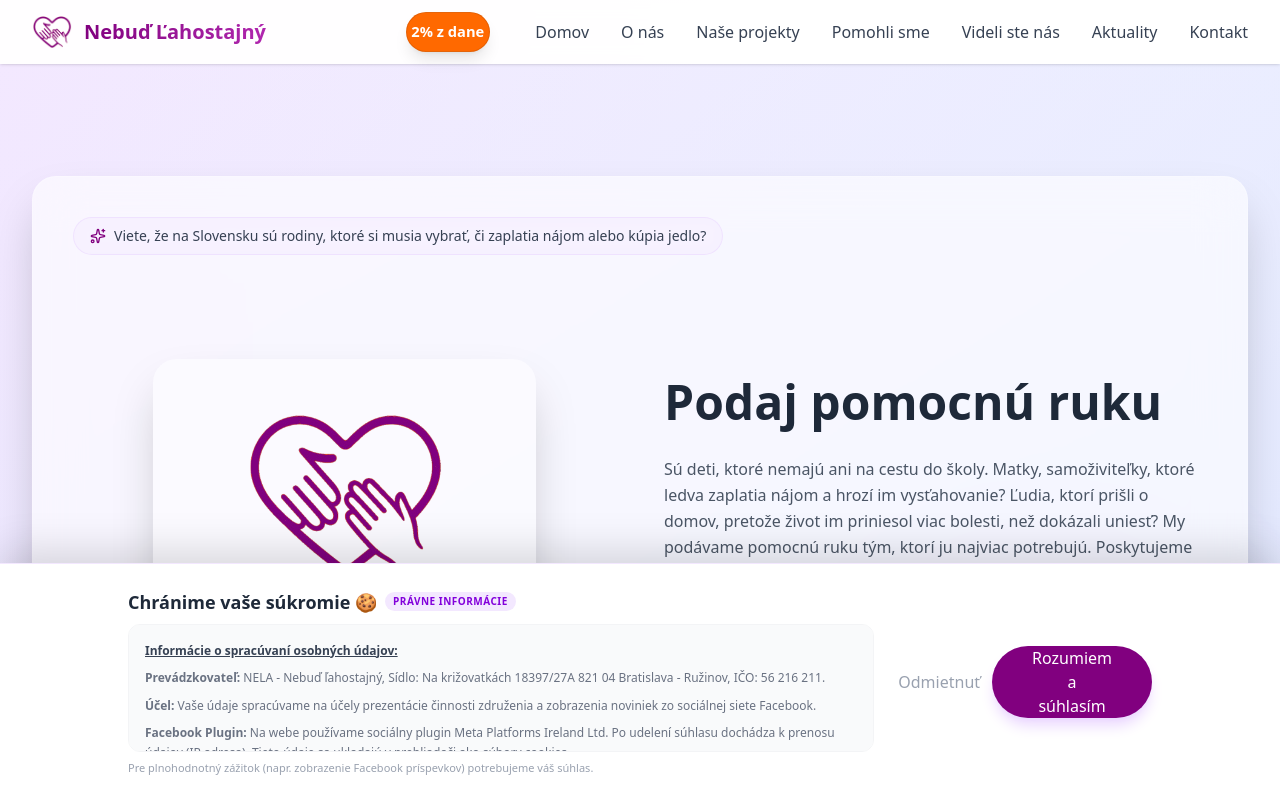
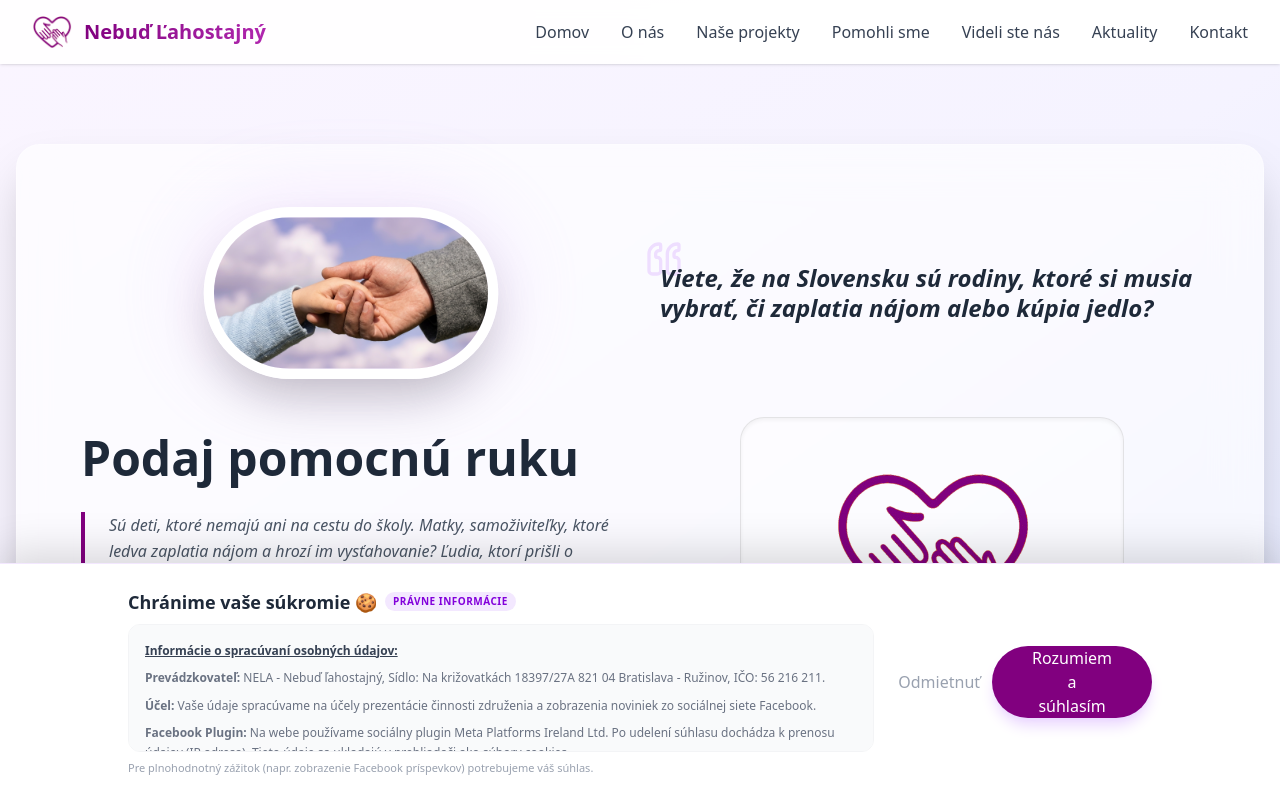
Before and after one commit to MichalB320/NL, a React (Vite) app in the folder client/: page /#domov in a window 1280 px wide. Shown: the top 800 px of the page. Built offline with nearby package versions, Linux system fonts and the light colour scheme.

Commit message:
hero style, donate

```diff
--- a/client/package.json
+++ b/client/package.json
@@ -13,6 +13,7 @@
   },
   "dependencies": {
     "@tailwindcss/vite": "^4.1.18",
+    "framer-motion": "^12.38.0",
     "leaflet": "^1.9.4",
     "lucide-react": "^0.563.0",
     "papaparse": "^5.5.3",
--- a/client/src/Header.jsx
+++ b/client/src/Header.jsx
@@ -4,6 +4,8 @@ import Logo from './assets/logo.png';
 import Logo2 from './assets/logo2.png';
 
 export function Header() {
+  const isDonateVisible = false;
+
   const [mobileMenuOpen, setMobileMenuOpen] = useState(false);
   const [showDonateInfo, setShowDonateInfo] = useState(false);
 
@@ -29,12 +31,14 @@ export function Header() {
           </button>
 
           <div className="flex items-center gap-2 md:gap-8">
+            {isDonateVisible && (
               <button
                 onClick={() => setShowDonateInfo(!showDonateInfo)}
                 className="inline-flex items-center px-1 py-2 bg-orange-500 hover:bg-orange-600 text-white font-bold rounded-full shadow-lg transition-all transform hover:scale-105 animate-pulse-subtle sm:mr-4 text-xs sm:text-sm border-1 cursor-pointer"
               >
                 {showDonateInfo ? 'Zavrieť' : '2% z dane'}
               </button>
+            )}
 
             {/* Desktop Navigation */}
             <nav className="hidden lg:flex space-x-8">
@@ -139,7 +143,7 @@ export function Header() {
           </nav>
         )}
 
-        {showDonateInfo && (
+        {isDonateVisible && showDonateInfo && (
           <div className="absolute top-full left-0 right-0 bg-white border-t-4 border-[#81007f] shadow-2xl animate-in fade-in slide-in-from-top-4 duration-300 z-40">
             <div className="max-w-7xl mx-auto px-6 py-8 grid grid-cols-1 lg:grid-cols-2 gap-1 items-start">
 
--- a/client/src/Hero.jsx
+++ b/client/src/Hero.jsx
@@ -1,6 +1,8 @@
 import { ImageWithFallback } from "./figma/ImageWithFallback.jsx";
-import { Heart, Sparkles } from "lucide-react";
+import { Heart, Quote } from "lucide-react";
+import { motion } from "framer-motion";
 import Logo from './assets/logo.png';
+import HandsImg from "./assets/hands_helping.png";
 
 export function Hero() {
   const scrollToSection = (id) => {
@@ -11,60 +13,68 @@ export function Hero() {
   };
 
   return (
-    // Zmena pozadia na fialové tóny
-    <section id="domov" className="min-h-screen relative bg-gradient-to-br from-purple-80 via-violet-80 to-indigo-100">
+    <section id="domov" className="py-20 px-4 relative bg-gradient-to-br from-purple-50 via-violet-50 to-indigo-100 overflow-hidden min-h-screen flex items-center">
+      <div className="max-w-7xl mx-auto w-full relative z-10">
+        <div className="bg-white/60 backdrop-blur-xl rounded-3xl shadow-2xl border border-white/30 p-7 md:p-12 lg:p-16">
 
-      {/* Dekoračný fialový kruh */}
-      <div className="absolute bottom-15 right-15 w-90 h-90 bg-purple-300/20 rounded-full blur-3xl"></div>
+          {/* PRVÝ RIADOK: Otázka a Obrázok */}
+          <div className="grid md:grid-cols-2 gap-10 items-center mb-10">
+            <div className="flex justify-center items-center">
+              <motion.div animate={{ scale: [1, 1.04, 1] }} transition={{ duration: 4, repeat: Infinity, ease: "easeInOut" }} className="relative">
+                <motion.div animate={{ opacity: [0.2, 0.4, 0.2], scale: [1, 1.1, 1] }} transition={{ duration: 4, repeat: Infinity }} className="absolute inset-0 rounded-full bg-purple-300 blur-2xl"/>
+                <div className="w-46 h-46 md:w-72 md:h-42 rounded-full overflow-hidden border-[10px] border-white shadow-2xl relative z-10">
+                  <img src={HandsImg} alt="Pomoc" className="w-full h-full object-cover" />
+                </div>
+              </motion.div>
+            </div>
 
-      <div className="max-w-7xl mx-auto px-4 sm:px-6 lg:px-8 py-12 lg:py-28">
-        <div className="bg-white/60 backdrop-blur-xl rounded-3xl shadow-2xl border border-white/20 p-8 md:p-10 lg:py-10">
-
-          {/* Štítok s textom - upravený na fialovo */}
-          <div className="inline-flex items-center gap-2 px-4 py-2 bg-purple-100/50 backdrop-blur-sm rounded-full border border-purple-200/50 mb-6">
-            <Sparkles className="w-4 h-4 text-[#81007f]" />
-            <span className="text-sm font-medium text-gray-700">
-              Viete, že na Slovensku sú rodiny, ktoré si musia vybrať, či zaplatia nájom alebo kúpia jedlo?
-            </span>
+            <motion.div initial={{ opacity: 0, x: -20 }} animate={{ opacity: 1, x: 0 }} className="relative">
+              <Quote className="absolute -top-6 -left-4 w-10 h-10 text-purple-300 opacity-40 rotate-180" />
+              <p className="text-xl md:text-2xl font-semibold text-gray-800 leading-tight italic relative z-10">
+                Viete, že na Slovensku sú rodiny, ktoré si musia vybrať, či zaplatia nájom alebo kúpia jedlo?
+              </p>
+            </motion.div>
           </div>
 
+          {/* DRUHÝ RIADOK: Logo a Text (Presne podľa tvojho originálu) */}
           <div className="grid md:grid-cols-2 gap-12 items-center">
-            <div className="relative">
-              {/* Box okolo loga s jemným fialovým tieňom */}
-              <div className="rounded-3xl overflow-hidden shadow-2xl p-7 m-5 lg:m-20 bg-white/40">
+
+
+            {/* Textová sekcia */}
+            <div className="text-left">
+              <h2 className="text-2xl md:text-2xl lg:text-5xl font-extrabold text-gray-800 mb-6 leading-tight">
+                Podaj pomocnú ruku
+              </h2>
+              <p className="text-sm md:text-base text-gray-600 mb-8 leading-relaxed italic border-l-4 border-[#81007f] pl-6">
+                Sú deti, ktoré nemajú ani na cestu do školy. Matky, samoživiteľky, ktoré ledva zaplatia nájom a hrozí im vysťahovanie? Ľudia, ktorí prišli o domov, pretože život im priniesol viac bolesti, než dokázali uniesť? My podávame pomocnú ruku tým, ktorí ju najviac potrebujú. Poskytujeme podporu, poradenstvo a materiálnu aj finančnú pomoc rodinám, deťom aj dospelým v ťažkých životných situáciách. Pomáhame srdcom. Veríme v zmenu. Rešpektujeme každého z vás.
+              </p>
+
+              <div className="flex flex-col sm:flex-row gap-4">
+                <button
+                  onClick={() => scrollToSection("kontakt")}
+                  className="inline-flex items-center justify-center px-8 py-4 bg-[#81007f] text-white text-lg font-bold rounded-full hover:bg-[#6a0069] hover:scale-105 transition-all duration-300 shadow-md cursor-pointer"
+                >
+                  <Heart className="mr-2 w-5 h-5 fill-white" />
+                  Chcem pomôcť
+                </button>
+
+                <button
+                  onClick={() => scrollToSection("o-nas")}
+                  className="inline-flex items-center justify-center px-8 py-4 border-2 border-purple-200 text-[#81007f] text-lg font-semibold rounded-full hover:bg-purple-50 transition-all duration-300 font-medium cursor-pointer"
+                >
+                  Naše príbehy
+                </button>
+              </div>
+            </div>
+
+            {/* Logo - na mobile skryté (hidden), na desktopoch zobrazené (md:flex) */}
+            <div className="hidden md:flex justify-center">
+              <div className="rounded-3xl overflow-hidden p-7 bg-white/40 border border-violet/50 shadow-inner w-full max-w-sm">
                 <ImageWithFallback
                   src={Logo}
                   alt="Logo Nebuď Ľahostajný"
                   className="w-full h-auto"
                 />
-              </div>
-            </div>
-
-            <div>
-              <h2 className="text-2xl md:text-2xl lg:text-5xl font-bold text-gray-800 mb-6 leading-tight">
-                Podaj pomocnú ruku
-              </h2>
-              <p className="text-base md:text-base text-gray-600 mb-8 leading-relaxed text-left">
-                Sú deti, ktoré nemajú ani na cestu do školy. Matky, samoživiteľky, ktoré ledva zaplatia nájom a hrozí im vysťahovanie? Ľudia, ktorí prišli o domov, pretože život im priniesol viac bolesti, než dokázali uniesť? My podávame pomocnú ruku tým, ktorí ju najviac potrebujú. Poskytujeme podporu, poradenstvo a materiálnu aj finančnú pomoc rodinám, deťom aj dospelým v ťažkých životných situáciách. Pomáhame srdcom. Veríme v zmenu. Rešpektujeme každého z vás.
-              </p>
-
-              <div className="flex flex-col sm:flex-row gap-4">
-                {/* Hlavné tlačidlo - tvoja fialová #81007f */}
-                <button
-                  onClick={() => scrollToSection("kontakt")}
-                  className="inline-flex items-center justify-center px-8 py-4 bg-[#81007f] text-white rounded-full hover:bg-[#6a0069] hover:shadow-lg hover:scale-105 transition-all duration-300 shadow-md cursor-pointer"
-                >
-                  <Heart className="mr-2 w-5 h-5 fill-white" />
-                  Chcem pomôcť
-                </button>
-
-                {/* Sekundárne tlačidlo - fialový obrys */}
-                <button
-                  onClick={() => scrollToSection("o-nas")}
-                  className="inline-flex items-center justify-center px-8 py-4 border-2 border-purple-200 text-[#81007f] rounded-full hover:bg-purple-50 transition-all duration-300 font-medium cursor-pointer"
-                >
-                  Naše príbehy
-                </button>
               </div>
             </div>
           </div>
```
Also changed, not shown: client/src/assets/hands_helping.png (added), 1 other file (tests, documents, lock files or other folders). Lines whose indentation alone changed are shown as unchanged.
